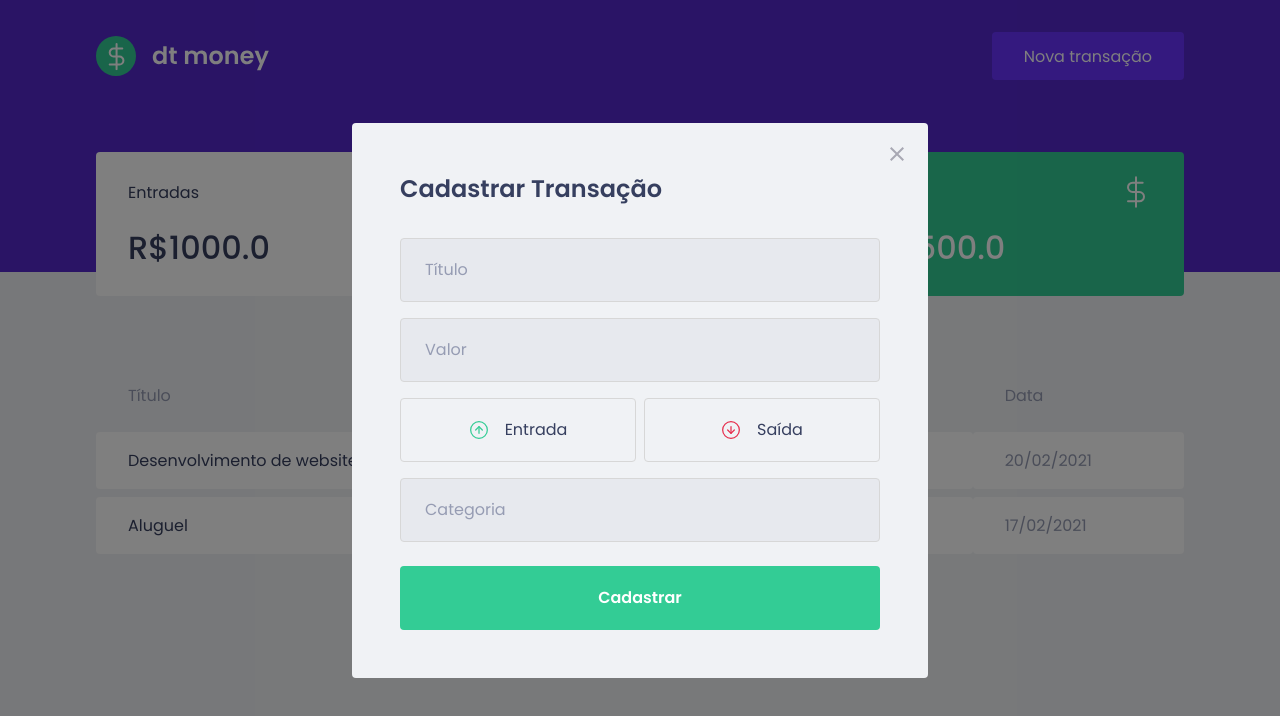
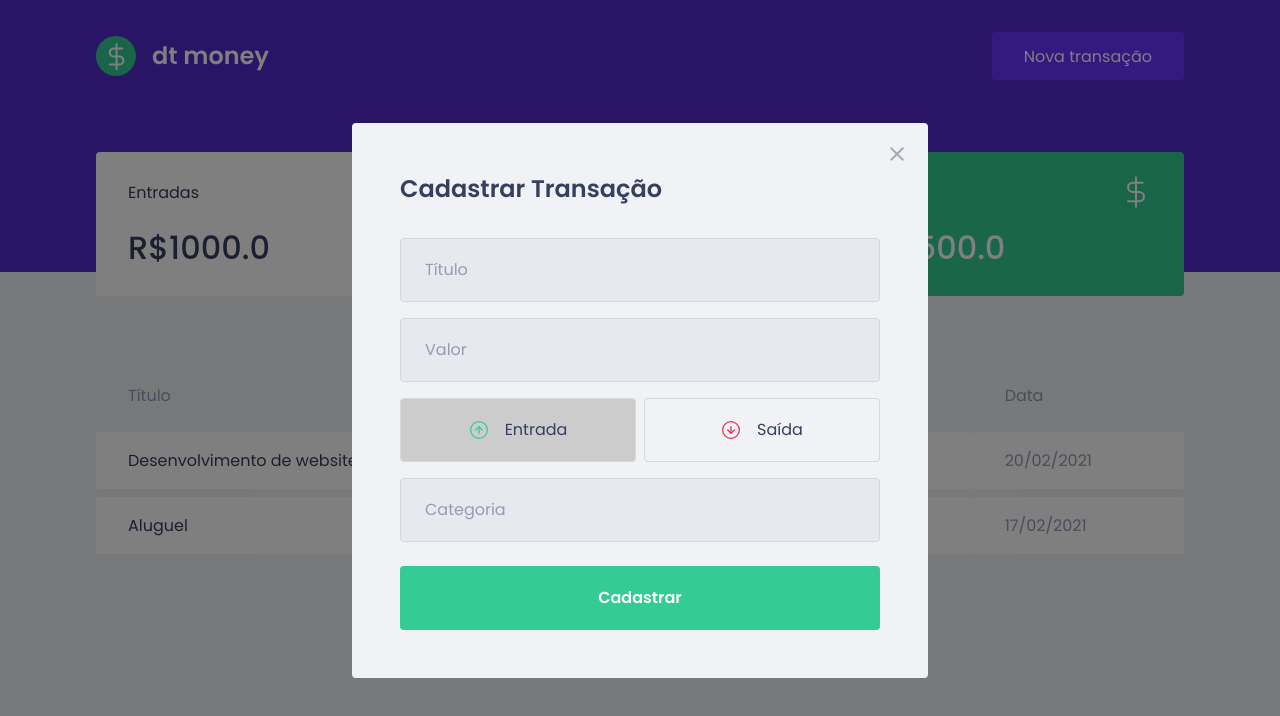
Before and after one commit to Paulo301/dtmoney, a React (Create React App) app: page / in a window 1280 px wide. Both pictures are taken after a click on the button "Nova transação". Shown: the top 716 px of the page. Built offline with nearby package versions, Linux system fonts and the light colour scheme; no server answers; a web font is replaced by a local one; what miragejs would draw is missing.

Commit message:
create active mode to type buttons

```diff
--- a/src/components/NewTransactionsModal/index.tsx
+++ b/src/components/NewTransactionsModal/index.tsx
@@ -4,7 +4,8 @@
 import outcomeImg from '../../assets/outcome.svg';
 import closeImg from '../../assets/close.svg';
 
-import { Container, TransactionTypeContainer } from './styles';
+import { Container, TransactionTypeContainer, RadioBox } from './styles';
+import { useState } from 'react';
 
 interface NewTransactionModalProps {
   isOpen: boolean;
@@ -12,6 +13,8 @@
 }
 
 export function NewTransactionModal({ isOpen, onRequestClose }: NewTransactionModalProps) {
+  const [type, setType] = useState('deposit');
+
   return (
     <Modal
       isOpen={isOpen}
@@ -39,15 +42,23 @@
         />
 
         <TransactionTypeContainer>
-          <button type='button'>
+          <RadioBox
+            type='button'
+            onClick={() => { setType('deposit') }}
+            isActive={type === 'deposit'}
+          >
             <img src={incomeImg} alt="Entrada" />
             <span>Entrada</span>
-          </button>
+          </RadioBox>
 
-          <button type='button'>
+          <RadioBox
+            type='button'
+            onClick={() => { setType('withdraw') }}
+            isActive={type === 'withdraw'}
+          >
             <img src={outcomeImg} alt="Saída" />
             <span>Saída</span>
-          </button>
+          </RadioBox>
         </TransactionTypeContainer>
 
         <input
--- a/src/components/NewTransactionsModal/styles.ts
+++ b/src/components/NewTransactionsModal/styles.ts
@@ -54,13 +54,19 @@
   display: grid;
   grid-template-columns: 1fr 1fr;
   gap: 0.5rem;
+`;
 
-  button {
+interface RadioBoxProps {
+  isActive: boolean;
+}
+
+export const RadioBox = styled.button<RadioBoxProps>`
   height: 4rem;
   border: 1px solid #d7d7d7;
   border-radius: 0.25rem;
 
-    background: transparent;
+  background: ${(props) => props.isActive ? '#ccc' : 'transparent'};
+
   display: flex;
   align-items: center;
   justify-content: center;
@@ -82,5 +88,4 @@
     font-size: 1rem;
     color: var(--text-title);
   }
-  }
 `;
```
Lines whose indentation alone changed are shown as unchanged.
